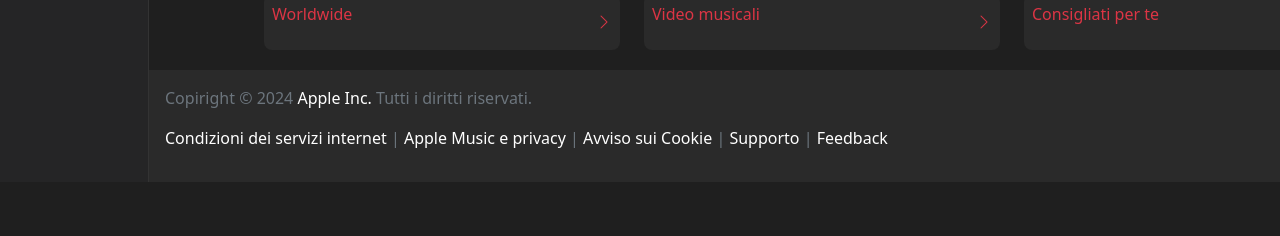
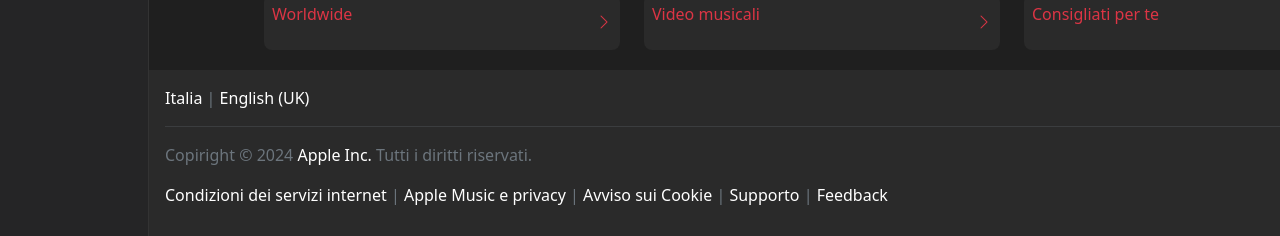
Before and after one commit to ThePomo/Apple-Music, a React (Vite) app: page / in a window 1280 px wide. Shown: the part 1255-1491 px from the top of the page. Before the commit the page ends 1437 px from the top, so only its background shows below. Built offline with nearby package versions, Linux system fonts and the light colour scheme; no server answers.

Commit message:
settimo commit

```diff
--- a/src/components/Footer.tsx
+++ b/src/components/Footer.tsx
@@ -3,6 +3,14 @@ import React from "react";
 const Footer: React.FC = () => {
   return (
     <footer className="footer text-start text-secondary p-3">
+      <a href="#" className="text-white">
+        Italia
+      </a>{" "}
+      |{" "}
+      <a href="#" className="text-white">
+        English (UK)
+      </a>{" "}
+      <hr />
       <p>
         Copiright © 2024 <span className="text-white">Apple Inc.</span> Tutti i
         diritti riservati.
```
